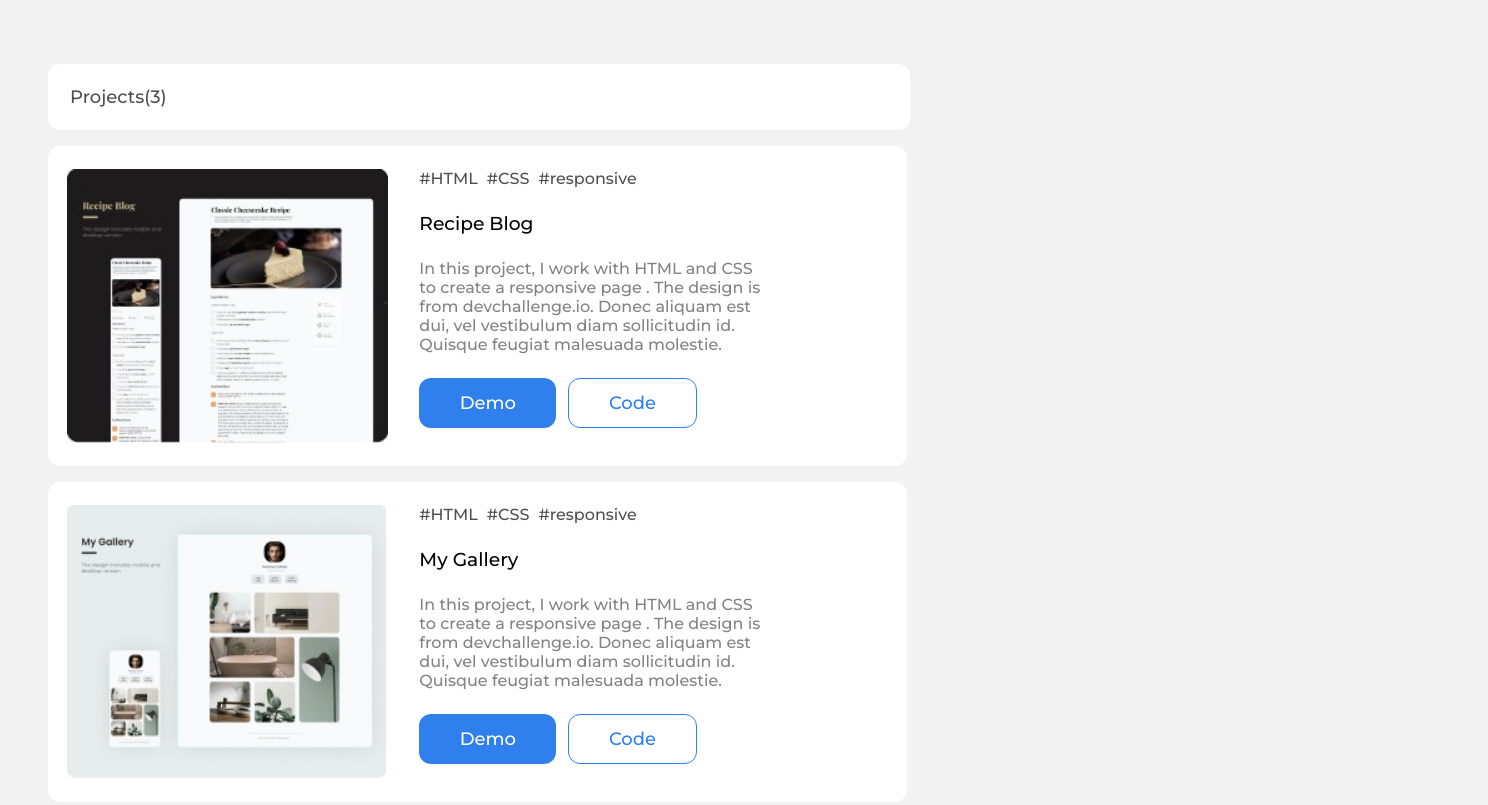
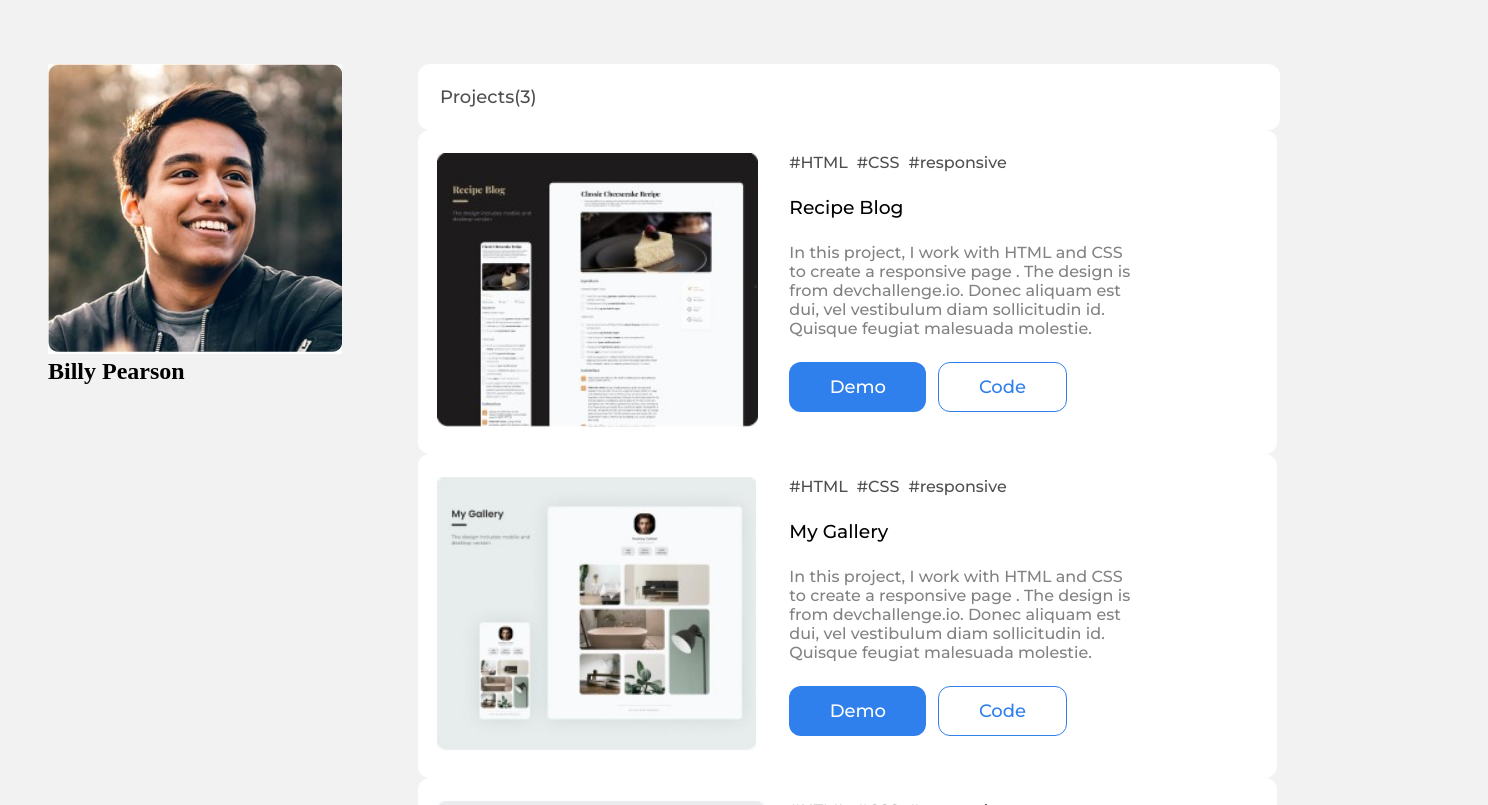
Before and after one commit to Sohail1011/ProfileRepo, a plain HTML site: page index.html in a window 1280 px wide. Shown: the top 805 px of the page, 1488 px wide, since content can reach past the window. Drawn offline with Linux system fonts and the light colour scheme.

Commit message:
modifier

```diff
--- a/index.html
+++ b/index.html
@@ -13,10 +13,19 @@
 </head>
 
 <body>
-    <div class="card">
+
+    <div class="container">
+        <div class="column1">
+            <section class="profile">
+                <img src="./images/profile.jpg" alt="">
+                <h2>Billy Pearson</h2>
+            </section>
+        </div>
+        <div class="column2">
+            <section class="card">
                 <h2>Projects(3)</h2>
-    </div>
-    <div class="card-project">
+            </section>
+            <section class="card-project">
                 <div class="card-image">
                     <img src="./images/project01.jpg" alt="project1">
                 </div>
@@ -28,15 +37,16 @@
                     </div>
                     <h3>Recipe Blog</h3>
                     <p>In this project, I work with HTML and CSS to create a responsive page . The design is from
-                devchallenge.io. Donec aliquam est dui, vel vestibulum diam sollicitudin id. Quisque feugiat malesuada
+                        devchallenge.io. Donec aliquam est dui, vel vestibulum diam sollicitudin id. Quisque feugiat
+                        malesuada
                         molestie.</p>
                     <div class="goto">
                         <button>Demo</button>
                         <button>Code</button>
                     </div>
                 </div>
-    </div>
-    <div class="card-project">
+            </section>
+            <section class="card-project">
                 <div class="card-image">
                     <img src="./images/project02.jpg" alt="project2">
                 </div>
@@ -48,15 +58,16 @@
                     </div>
                     <h3>My Gallery</h3>
                     <p>In this project, I work with HTML and CSS to create a responsive page . The design is from
-                devchallenge.io. Donec aliquam est dui, vel vestibulum diam sollicitudin id. Quisque feugiat malesuada
+                        devchallenge.io. Donec aliquam est dui, vel vestibulum diam sollicitudin id. Quisque feugiat
+                        malesuada
                         molestie.</p>
                     <div class="goto">
                         <button>Demo</button>
                         <button>Code</button>
                     </div>
                 </div>
-    </div>
-    <div class="card-project">
+            </section>
+            <section class="card-project">
                 <div class="card-image">
                     <img src="./images/project03.jpg" alt="project3">
                 </div>
@@ -68,14 +79,21 @@
                     </div>
                     <h3>Checkout</h3>
                     <p>In this project, I work with HTML and CSS to create a responsive page . The design is from
-                devchallenge.io. Donec aliquam est dui, vel vestibulum diam sollicitudin id. Quisque feugiat malesuada
+                        devchallenge.io. Donec aliquam est dui, vel vestibulum diam sollicitudin id. Quisque feugiat
+                        malesuada
                         molestie.</p>
                     <div class="goto">
                         <button>Demo</button>
                         <button>Code</button>
                     </div>
                 </div>
+            </section>
         </div>
+    </div>
+
+
+
+
 </body>
 
 </html>
--- a/style.css
+++ b/style.css
@@ -8,13 +8,16 @@
 
 body {
     background-color: #F2F2F2;
-    width: 1440px;
-    height: 2561px;
+}
+
+.container {
+    display: grid;
+    max-width: 1440px;
     margin-top: 4rem;
     margin-left: 3rem;
-    display: flex;
-    flex-direction: column;
-    gap: 1rem;
+    display: grid;
+    grid-template-columns: 1fr 2fr;
+    gap: 2rem;
 }
 
 .card {
@@ -22,9 +25,11 @@ body {
     display: flex;
     align-items: center;
     border-radius: 12px;
-    padding-left: 22px;
+    /*     padding-left: 22px;
+    padding-top: 22px;
+    padding-bottom: 22px; */
+    padding: 22px 22px;
     width: 862px;
-    height: 66px;
 }
 
 .card h2 {
@@ -37,7 +42,6 @@ body {
 .card-project {
     background-color: white;
     width: 859px;
-    height: 320px;
     border-radius: 12px;
     display: grid;
     grid-template-columns: repeat(2, 43%);
```
Lines whose indentation alone changed are shown as unchanged.
